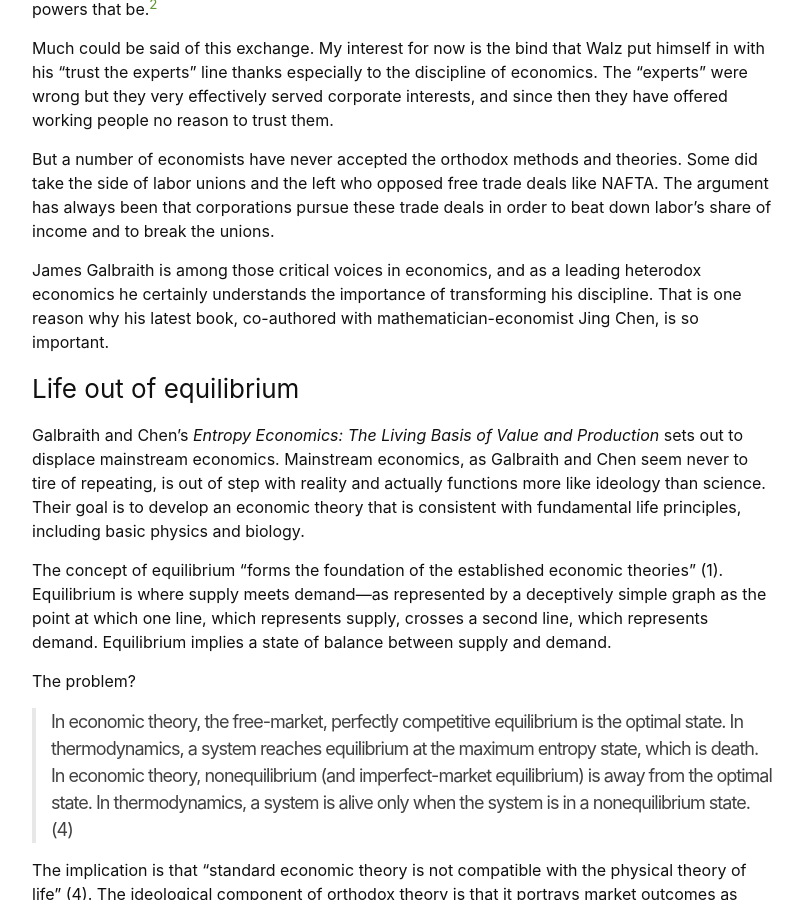
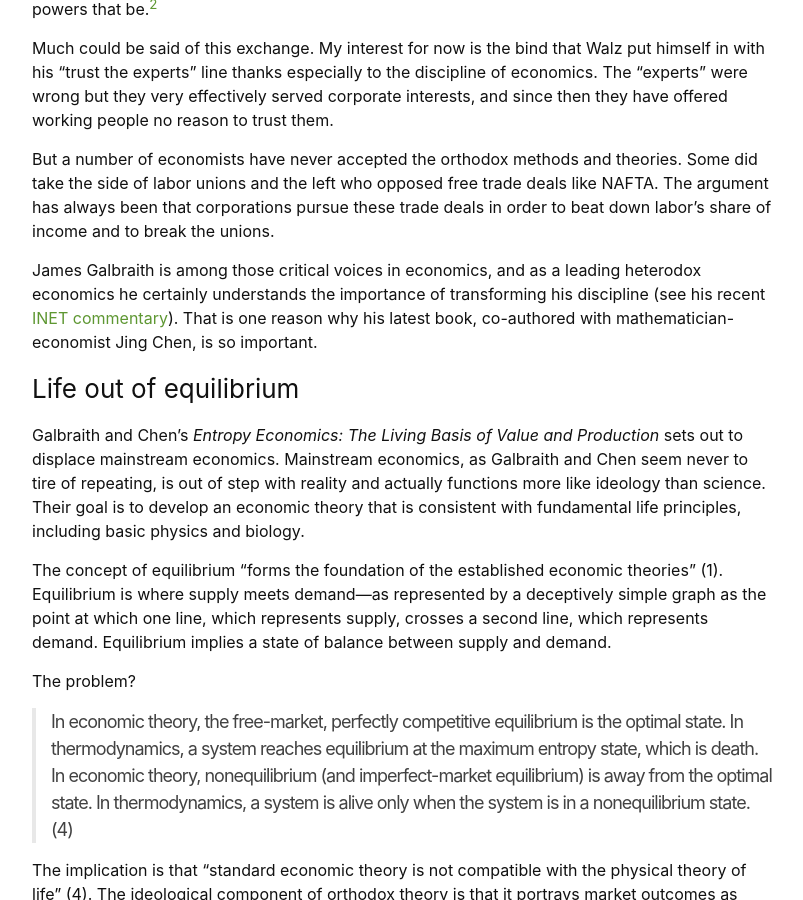
Before and after one commit to ConnorDonegan/connordonegan.github.io, a Jekyll site: the page built from _posts/2025-07-27-entropy-economics.md, in a window 1280 px wide and 900 px high, scrolled down 741 px. Shown: the whole window, without its empty margins (238-1041 px from the left). Built offline with Jekyll 4.4.1, drawn with Linux system fonts in a browser that asks for light colours; comment, search, counter and statistics services are not loaded.

Commit message:
link galbraith's inet commentary

```diff
--- a/_posts/2025-07-27-entropy-economics.md
+++ b/_posts/2025-07-27-entropy-economics.md
@@ -23,7 +23,7 @@
 
 But a number of economists have never accepted the orthodox methods and theories. Some did take the side of labor unions and the left who opposed free trade deals like NAFTA. The argument has always been that corporations pursue these trade deals in order to beat down labor's share of income and to break the unions.
 
-James Galbraith is among those critical voices in economics, and as a leading heterodox economics he certainly understands the importance of transforming his discipline. That is one reason why his latest book, co-authored with mathematician-economist Jing Chen, is so important.
+James Galbraith is among those critical voices in economics, and as a leading heterodox economics he certainly understands the importance of transforming his discipline (see his recent [INET commentary](https://www.ineteconomics.org/perspectives/blog/labor-day-2025-the-great-crash-of-the-economists)). That is one reason why his latest book, co-authored with mathematician-economist Jing Chen, is so important.
 
 <h3> Life out of equilibrium </h3>
 
```
